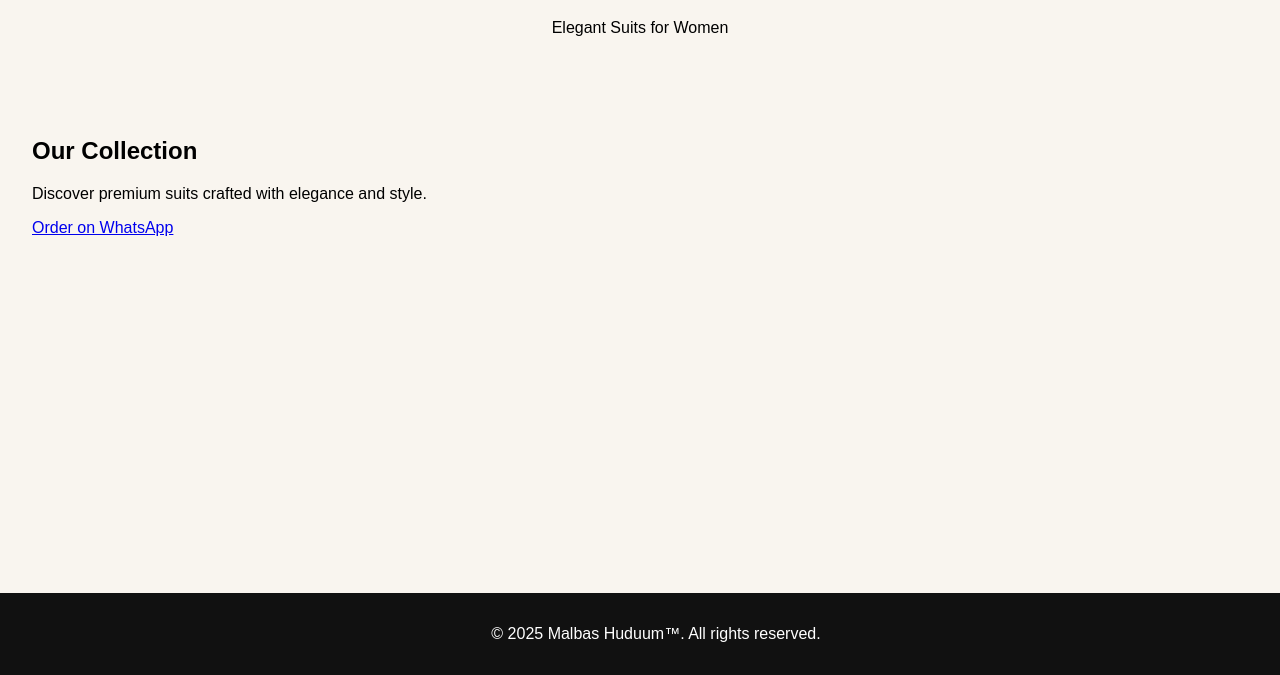
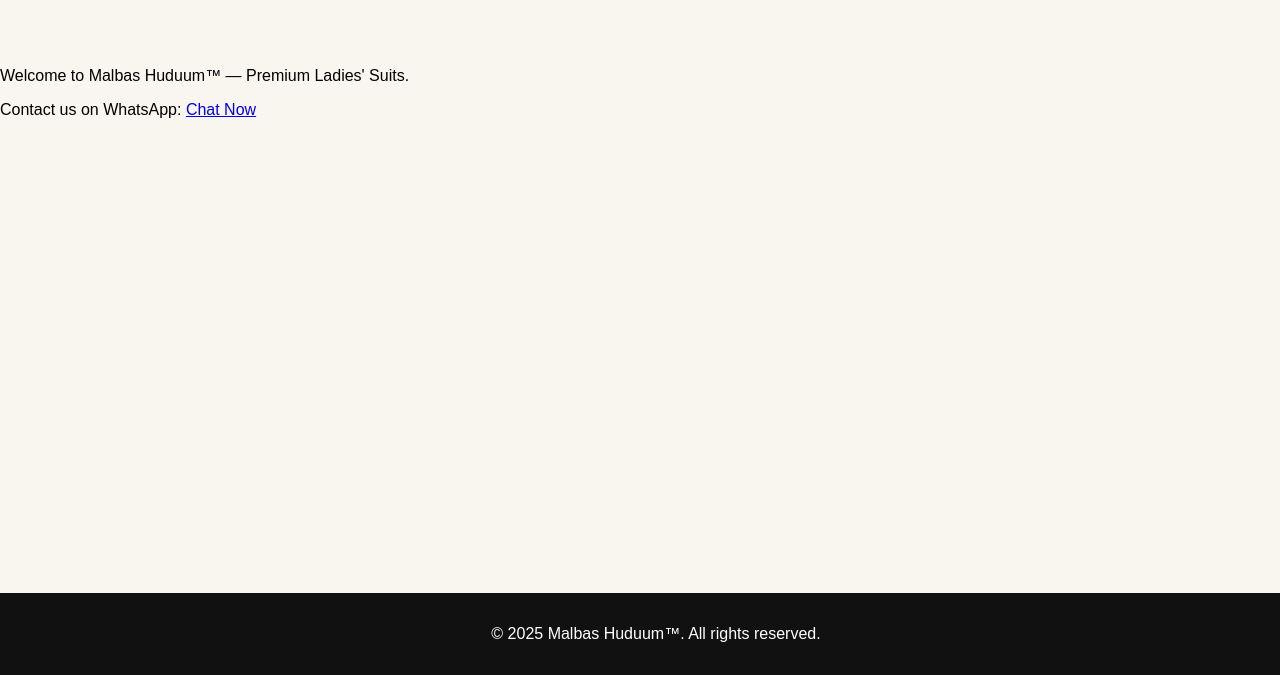
Before and after one commit to malbas-huduum/malbashuduum, a plain HTML site: page index.html in a window 1280 px wide. Shown: the part 125-800 px from the top of the page. Drawn offline with Linux system fonts and the light colour scheme.

Commit message:
Update index.html

```diff
--- a/index.html
+++ b/index.html
@@ -9,17 +9,15 @@
 <body>
     <header>
         <h1>Malbas Huduum™</h1>
-    <p>Elegant Suits for Women</p>
     </header>
+
     <main>
-    <section>
-      <h2>Our Collection</h2>
-      <p>Discover premium suits crafted with elegance and style.</p>
-      <a href="https://wa.me/917498446521" target="_blank">Order on WhatsApp</a>
-    </section>
+        <p>Welcome to Malbas Huduum™ — Premium Ladies' Suits.</p>
+        <p>Contact us on WhatsApp: <a href="https://wa.me/917498446521" target="_blank">Chat Now</a></p>
     </main>
+
     <footer>
-    <p>&copy; 2025 Malbas Huduum™. All rights reserved.</p>
+        <p>© 2025 Malbas Huduum™. All rights reserved.</p>
     </footer>
 </body>
 </html>
```
Lines whose indentation alone changed are shown as unchanged.
